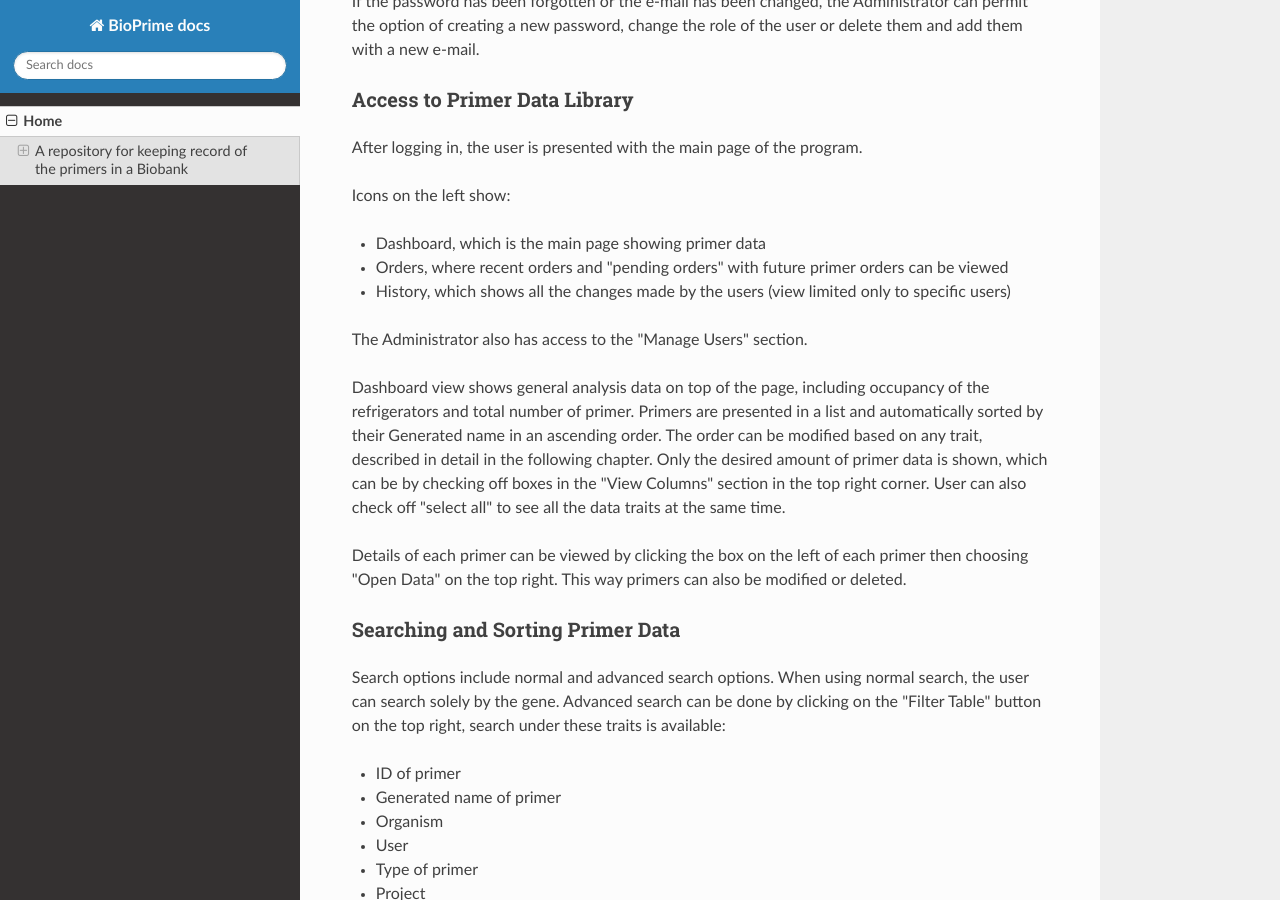
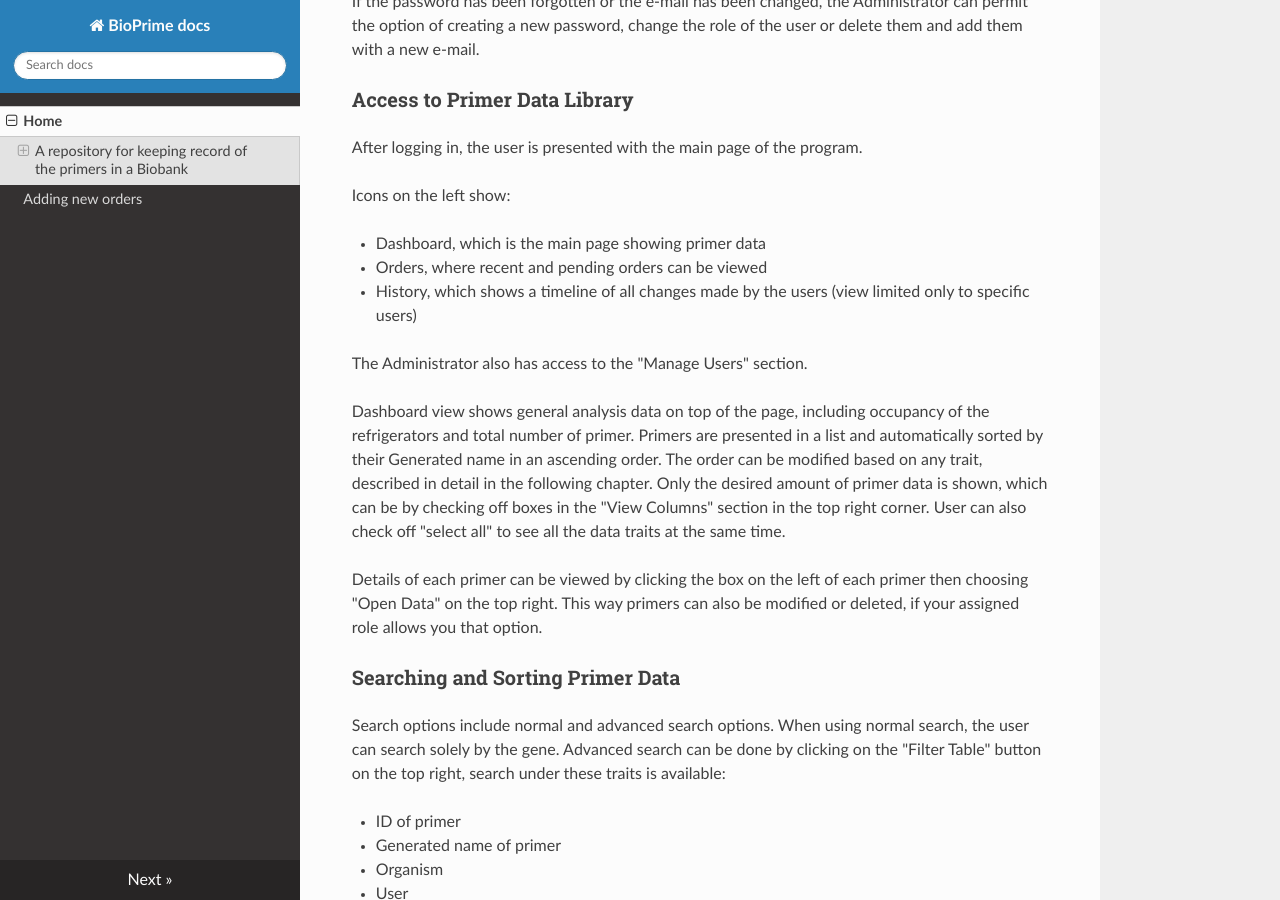
Before and after one commit to Bio-Prime/documentation, an MkDocs documentation site: the page built from docs/index.md, in a window 1280 px wide and 900 px high, scrolled down 3752 px. Built offline with MkDocs 1.6.1, drawn with Linux system fonts in a browser that asks for light colours; nearby versions of some CDN libraries; some of the changed text lies outside the part shown.

Commit message:
dodala novo stran

```diff
--- a/docs/index.md
+++ b/docs/index.md
@@ -79,8 +79,8 @@ After logging in, the user is presented with the main page of the program.
 Icons on the left show:
 
 * Dashboard, which is the main page showing primer data
-* Orders, where recent orders and "pending orders" with future primer orders can be viewed
-* History, which shows all the changes made by the users (view limited only to specific users)
+* Orders, where recent and pending orders can be viewed
+* History, which shows a timeline of all changes made by the users (view limited only to specific users)
 
 The Administrator also has access to the "Manage Users" section.
 
@@ -88,7 +88,7 @@ Dashboard view shows general analysis data on top of the page, including occupan
 Primers are presented in a list and automatically sorted by their Generated name in an ascending order. The order can be modified based on any trait, described in detail in the following chapter.
 Only the desired amount of primer data is shown, which can be by checking off boxes in the "View Columns" section in the top right corner. User can also check off "select all" to see all the data traits at the same time.
 
-Details of each primer can be viewed by clicking the box on the left of each primer then choosing "Open Data" on the top right. This way primers can also be modified or deleted.
+Details of each primer can be viewed by clicking the box on the left of each primer then choosing "Open Data" on the top right. This way primers can also be modified or deleted, if your assigned role allows you that option.
 
 ### Searching and Sorting Primer Data
 
@@ -166,8 +166,13 @@ A document can also be added to the primer data, for example a sheet of informat
 
 ### Costumizing Primer Data
 
+### Ordering New Primers
 
-### Ordering New Primers
+If less than 10 µL of primer are available a new order should be made immediately.
+
+After completing an order, the date of order appears in the data of a specific primer.
+Existing orders can be viewed in the "Orders" page, accessible on the top left of the site. Under it is a "Pending orders" section, where the user can view all the primers pending to be ordered and when enough material from the same supplier is under pending, everything can be ordered in a batch.
+Before adding a new order, this page should If the order is the first one it can be added as a "primer for the next order" under the pending orders, this way it waits for other users to add their wishes and all the primers can be ordered in a batch.
 
 ### Analysis
 
--- a/mkdocs.yml
+++ b/mkdocs.yml
@@ -1,5 +1,6 @@
 site_name: BioPrime docs
 nav:
     - Home: 'index.md'
+    - Adding new orders: 'new_order.md'
 theme: readthedocs
 use_directory_urls: false
```
Also changed, not shown: other parts of docs/index.md (+1 -1 lines), docs/new_order.md (added).
